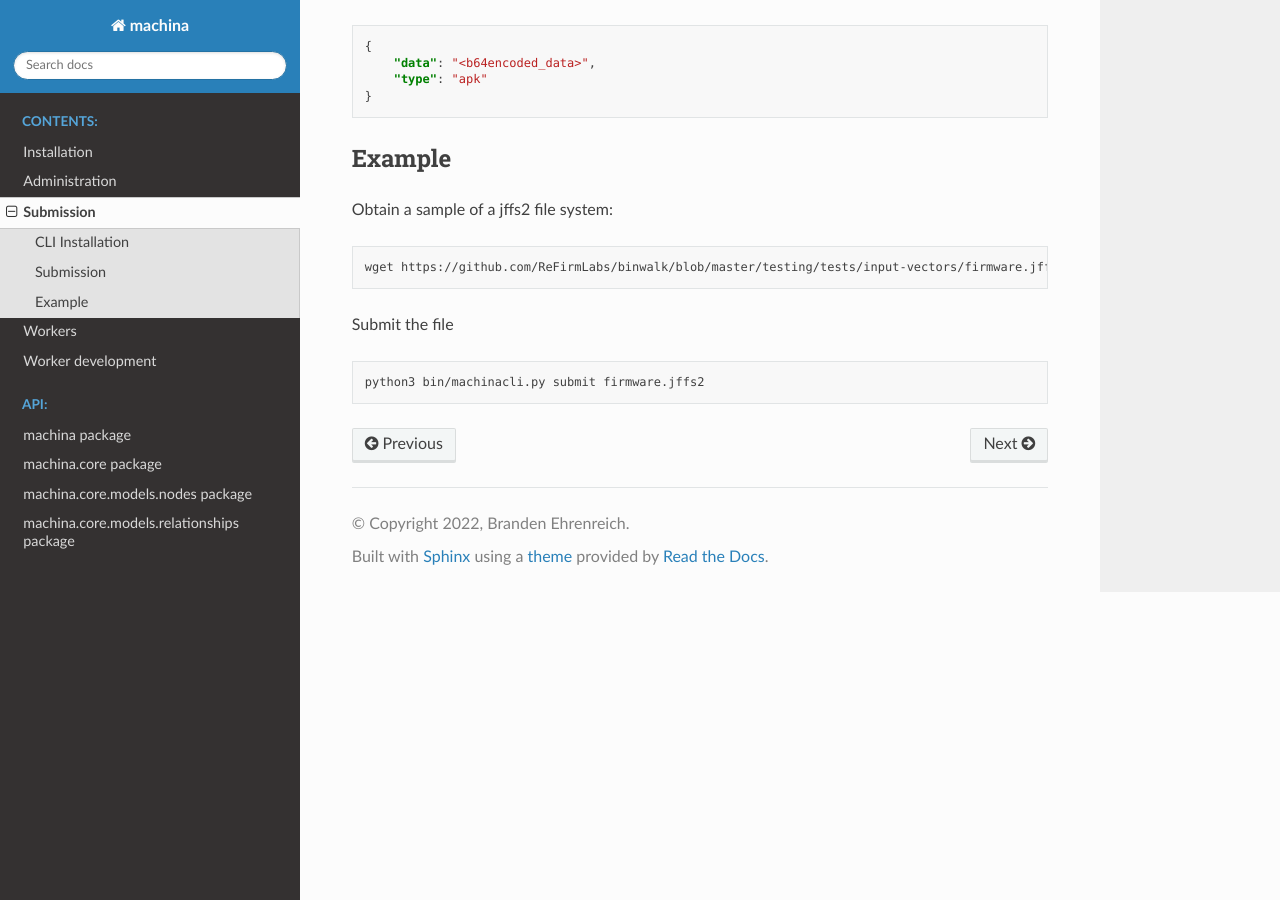
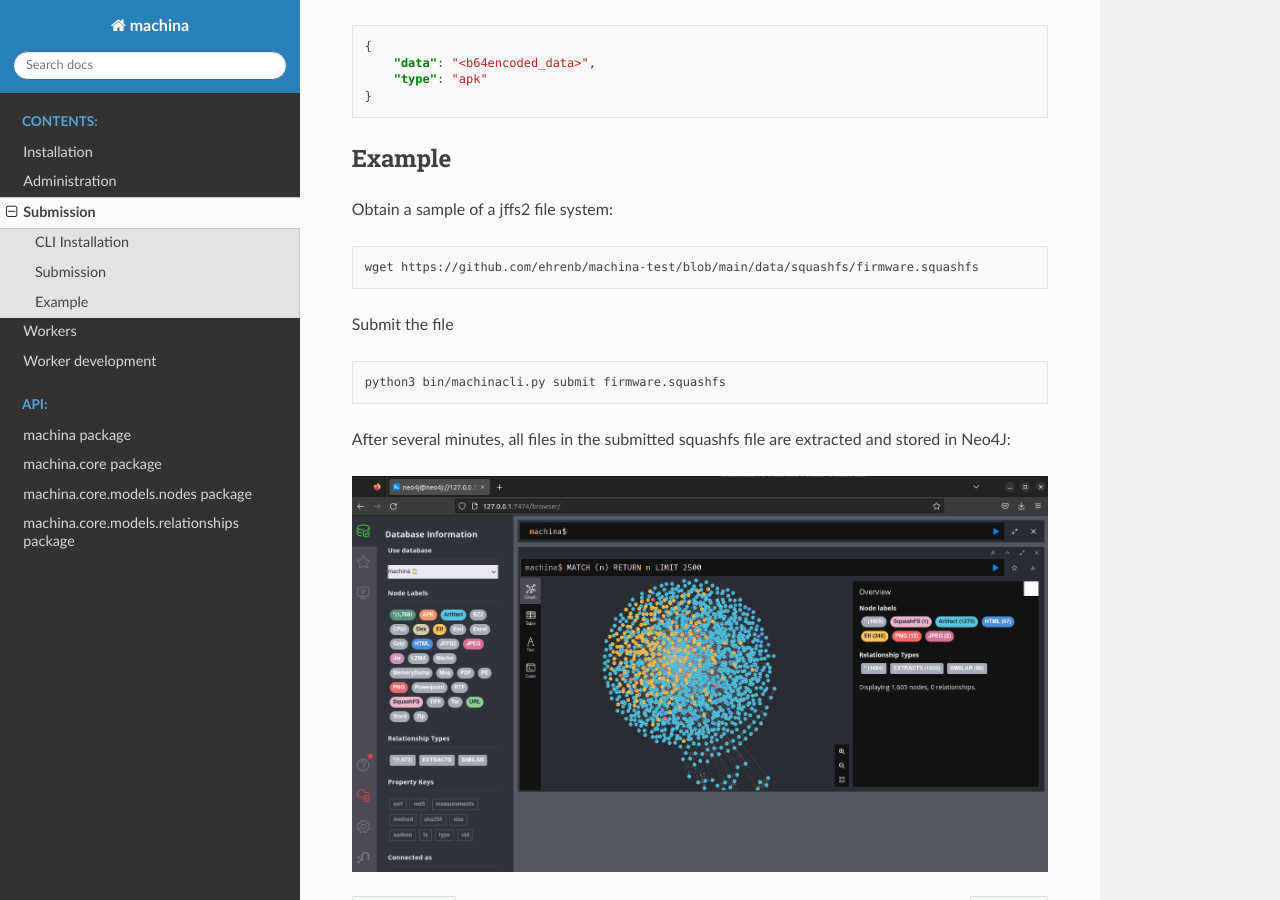
Before and after one commit to ehrenb/machina-docs, a Sphinx documentation site: the page built from docs/source/submission.rst, in a window 1280 px wide and 900 px high, scrolled down 963 px. Built offline with Sphinx 7.4.7 and the Read the Docs theme 2.0.0, drawn with Linux system fonts in a browser that asks for light colours.

Commit message:
add squashfs screenshot

```diff
--- a/docs/source/submission.rst
+++ b/docs/source/submission.rst
@@ -61,10 +61,17 @@ Obtain a sample of a jffs2 file system:
 
 .. code-block:: bash
 
-    wget https://github.com/ReFirmLabs/binwalk/blob/master/testing/tests/input-vectors/firmware.jffs2
+    wget https://github.com/ehrenb/machina-test/blob/main/data/squashfs/firmware.squashfs
 
 Submit the file
 
 .. code-block:: bash
 
-    python3 bin/machinacli.py submit firmware.jffs2
+    python3 bin/machinacli.py submit firmware.squashfs
+
+
+After several minutes, all files in the submitted squashfs file are extracted and stored in Neo4J:
+
+.. image:: images/squashfs-graph.png
+    :width: 800
+    :alt: squashfs-neo4j
```
Also changed, not shown: docs/source/images/squashfs-graph.png (added).
